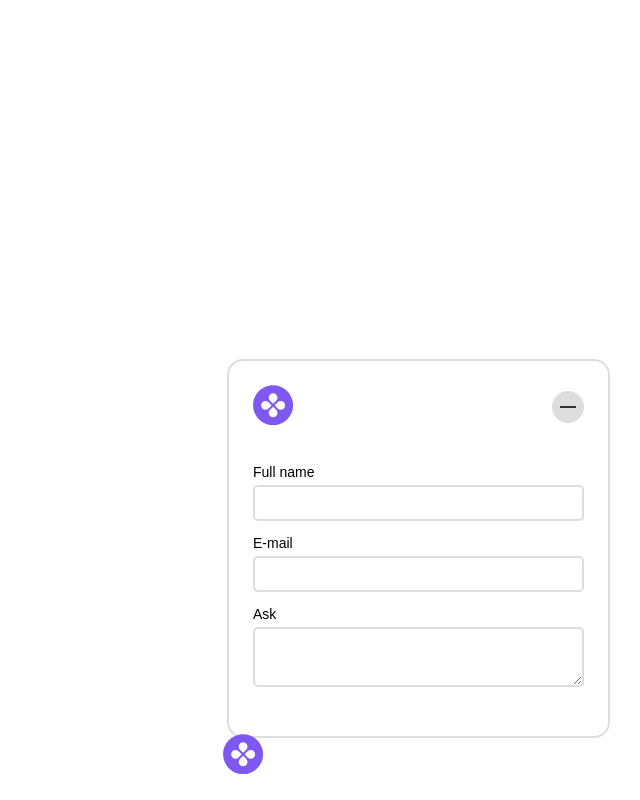
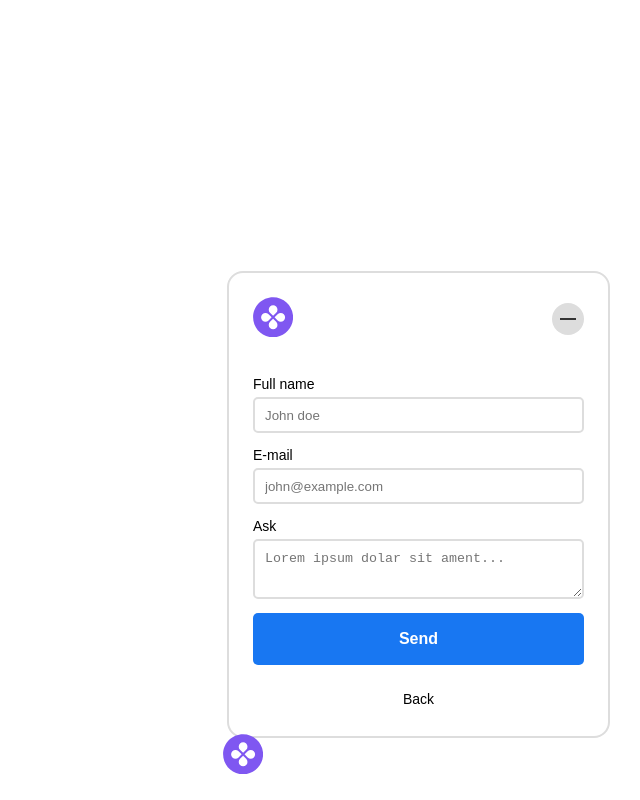
Before and after one commit to ahmetilhan24/paroter-customer-questioner-client, a Vue app: page / in a window 1280 px wide. Both pictures are taken after a click on the button "Ask Question". Shown: the whole page, without its empty margins (640-1280 px from the left). Built offline with nearby package versions, Linux system fonts and the light colour scheme.

Commit message:
AppFooter added

```diff
--- a/src/assets/sass/_global.scss
+++ b/src/assets/sass/_global.scss
@@ -10,7 +10,7 @@
   input,
   textarea {
     width: 100%;
-    border-radius: 5px;
+    border-radius: $radius-four;
     border: 2px solid $gray-one;
     padding: 10px;
   }
--- a/src/assets/sass/_short-classes.scss
+++ b/src/assets/sass/_short-classes.scss
@@ -45,18 +45,4 @@
     font-size: 14px;
     margin-bottom: 5px;
   }
-  input,
-  textarea {
-    width: 100%;
-    border-radius: 5px;
-    border: 2px solid $gray-one;
-  }
-  input {
-    height: 36px;
-  }
-  textarea {
-    height: 60px;
-    resize: vertical;
-    padding: 10px;
-  }
 }
--- a/src/assets/sass/_variables.scss
+++ b/src/assets/sass/_variables.scss
@@ -1,4 +1,5 @@
 $radius-one: 16px;
+$radius-four: 5px;
 //colors
 $white: #fff;
 $gray-one: #ddd;
--- a/src/layouts/DefaultLayout.vue
+++ b/src/layouts/DefaultLayout.vue
@@ -4,14 +4,17 @@
     <div class="default-layout__content">
       <slot />
     </div>
+    <app-footer />
   </main>
 </template>
 <script lang="js">
 import AppHeader from '@/layouts/partials/AppHeader.vue'
+import AppFooter from './partials/AppFooter.vue'
 export default {
     name: "DefaultLayout",
     components: {
-        AppHeader
+        AppHeader,
+        AppFooter
     }
 }
 </script>
--- /dev/null
+++ b/src/layouts/partials/AppFooter.vue
@@ -0,0 +1,35 @@
+<template>
+  <footer class="app-footer" vertical-center>
+    <p class="app-footer__back-text" @click="goBack">Back</p>
+  </footer>
+</template>
+<script lang="js">
+import { mapMutations } from 'vuex';
+import { HOME_TAB_NAME } from '@/constants/tab.constants';
+export default {
+    name: "AppFooter",
+    methods: {
+        ...mapMutations({
+            setActiveTab: 'setActiveTab'
+        }),
+        goBack(){
+            this.setActiveTab(HOME_TAB_NAME);
+        }
+    }
+}
+</script>
+<style lang="scss" scoped>
+.app-footer {
+  &__back-text {
+    margin: 0;
+    font-size: 14px;
+    padding: 5px;
+    cursor: pointer;
+    transition: 0.2s;
+    border-radius: $radius-four;
+    &:hover {
+      background-color: $gray-one;
+    }
+  }
+}
+</style>
--- a/src/tabs/question/QuestionTab.vue
+++ b/src/tabs/question/QuestionTab.vue
@@ -3,16 +3,17 @@
     <div class="ask-form">
       <div class="form-control">
         <p>Full name</p>
-        <input type="text" />
+        <input placeholder="John doe" type="text" />
       </div>
       <div class="form-control">
         <p>E-mail</p>
-        <input type="text" />
+        <input placeholder="john@example.com" type="text" />
       </div>
       <div class="form-control">
         <p>Ask</p>
-        <textarea name="" cols="30" rows="10"></textarea>
+        <textarea placeholder="Lorem ipsum dolar sit ament..."></textarea>
       </div>
+      <button class="big-btn big-btn--blue">Send</button>
     </div>
   </section>
 </template>
@@ -22,3 +23,14 @@ export default {
   name: "QuestionTab"
 };
 </script>
+<style lang="scss" scoped>
+.question-tab {
+  .ask-form {
+    button {
+      width: 100%;
+      margin-top: 10px;
+      border-radius: $radius-four;
+    }
+  }
+}
+</style>
```
